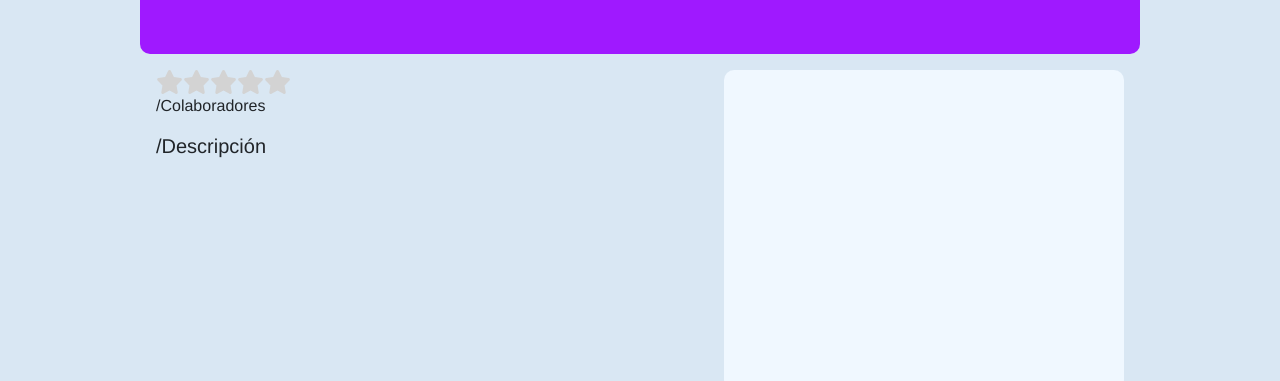
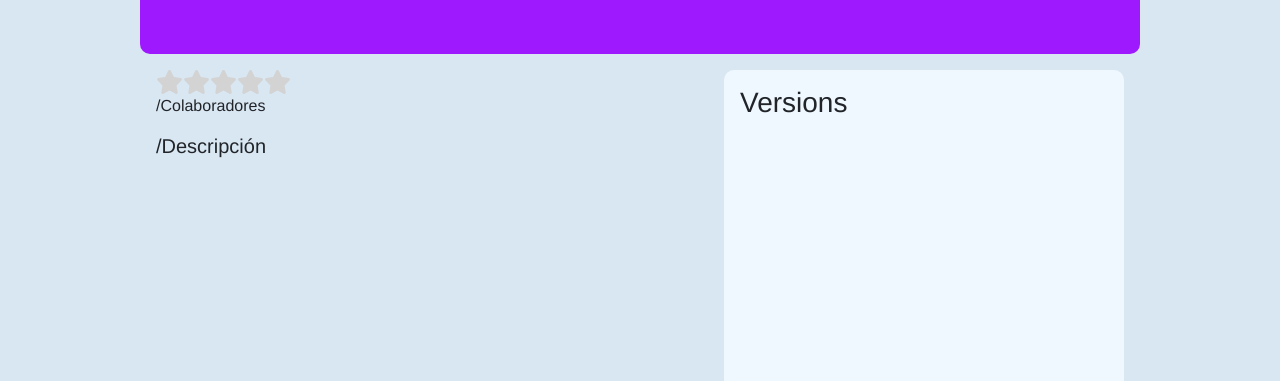
Before and after one commit to Alex-Dz/modelvaultfront, a Vue app: page /info-proyecto in a window 1280 px wide. Shown: the part 492-873 px from the top of the page. Built offline with nearby package versions, Linux system fonts and the light colour scheme.

Commit message:
tablero de versiones hecho

```diff
--- a/src/components/infoComponent.vue
+++ b/src/components/infoComponent.vue
@@ -23,7 +23,7 @@
                     <h5>/Descripción</h5>
                 </div>
                 <div class="cambios">
-
+                    <versions />
                 </div>
             </div>
 
@@ -33,11 +33,13 @@
 
 <script>
     import starRating from './StarRating.vue';
+    import versions from './versionsComponent.vue';
 
     export default {
         name: 'ProjectsInfo',
         components: {
-            starRating
+            starRating,
+            versions
         },
         methods: {
             getStars(rating) {
--- /dev/null
+++ b/src/components/versionsComponent.vue
@@ -0,0 +1,54 @@
+<template>
+    <div class="versions-container">
+        <h3>Versions</h3>
+        <ul>
+            <li v-for="(version, index) in versions" :key="index">
+                <p>{{ version }}</p>
+            </li>
+        </ul>
+    </div>
+</template>
+
+<script>
+
+/*
+    Este componente recibe un array de versiones a través de la propiedad versions
+    y las muestra en una lista. También tiene estilos básicos para el contenedor y
+    los elementos de la lista.
+*/
+export default {
+    name: 'VersionsComponent',
+    props: {
+        versions: {
+            type: Array,
+            default: () => [],
+        },
+    },
+};
+</script>
+
+<style scoped>
+.versions-container {
+    padding: 1em;
+    overflow: auto;
+    height: 100%;
+}
+
+.versions-container h3 {
+    margin-bottom: 1em;
+}
+
+.versions-container ul {
+    list-style-type: none;
+    padding: 0;
+}
+
+.versions-container ul li {
+    padding: 0.5em 0;
+    border-bottom: 1px solid #ddd;
+}
+
+.versions-container ul li:last-child {
+    border-bottom: none;
+}
+</style>
--- a/src/store.js
+++ b/src/store.js
@@ -4,7 +4,7 @@ import { createStore } from 'vuex';
 export const store =  createStore({
   state () {
     return {
-      backURL: 'http://localhost:8080'
+      backURL: 'http://localhost:8081'
     }
   }
 })
```
